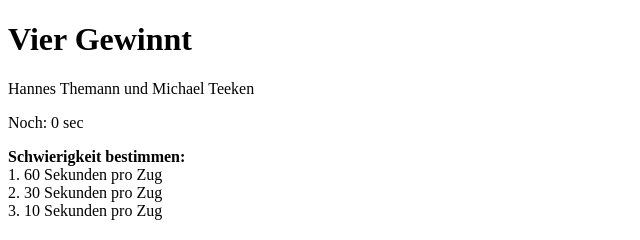
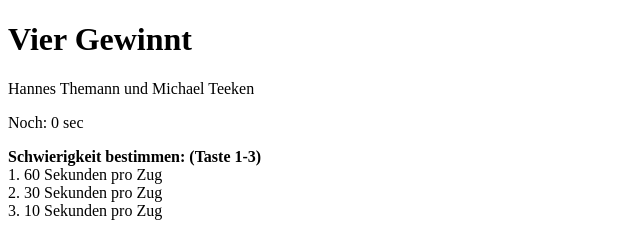
Before and after one commit to mteeken/Computergrafik, a plain HTML site: page HTML5Application/public_html/index.html in a window 1280 px wide. Shown: the top 240 px of the page, 0-640 px from the left. Drawn offline with Linux system fonts and the light colour scheme.

Commit message:
Countdown eingebaut

```diff
--- a/HTML5Application/public_html/index.html
+++ b/HTML5Application/public_html/index.html
@@ -27,7 +27,7 @@
            Noch: 0 sec
         </div>
         <p id="menuText">
-            <b>Schwierigkeit bestimmen:</b><br>
+            <b>Schwierigkeit bestimmen: (Taste 1-3)</b><br>
             1. 60 Sekunden pro Zug<br>
             2. 30 Sekunden pro Zug<br>
             3. 10 Sekunden pro Zug<br>
```
